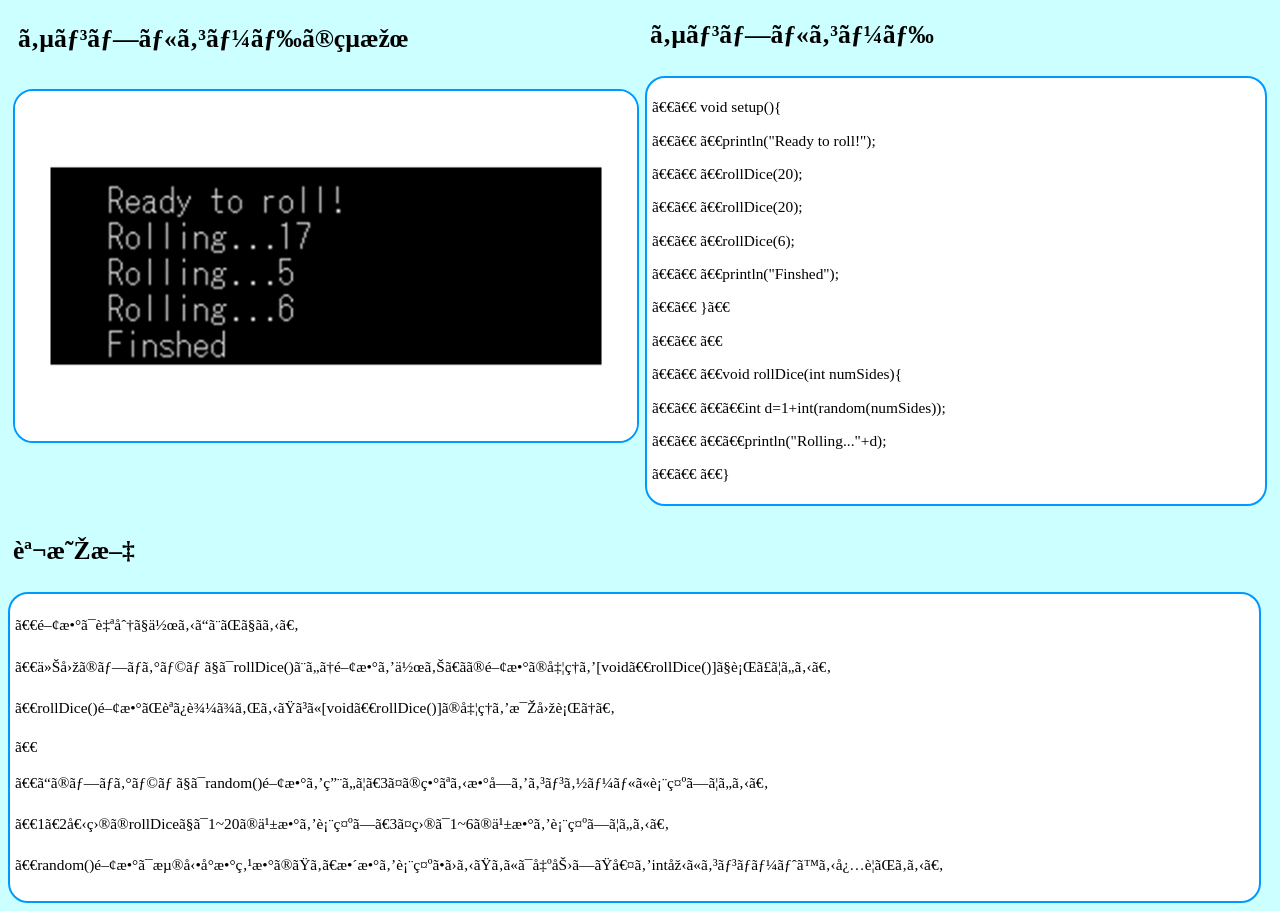
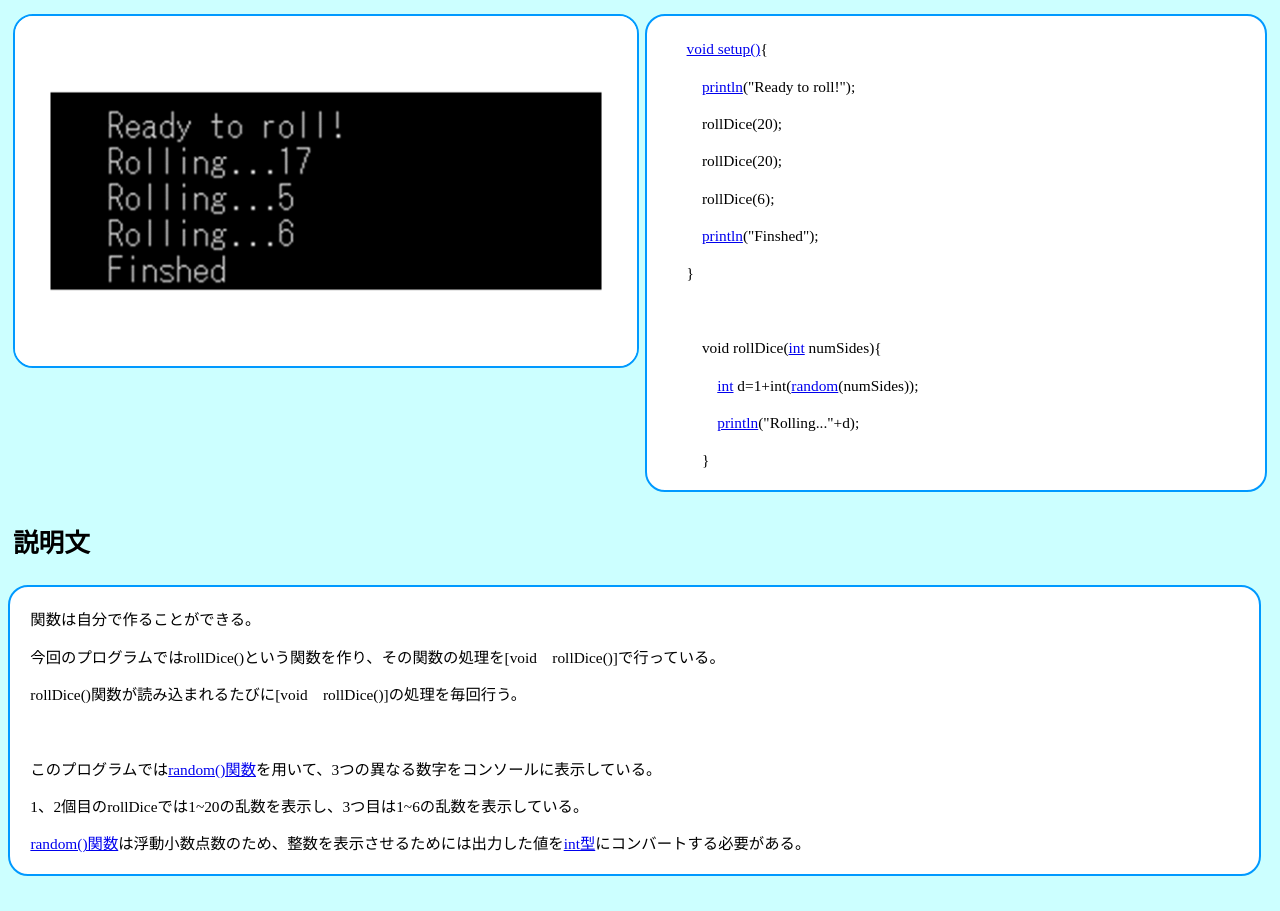
Before and after one commit to o-saringu/9-1, a plain HTML site: page index.html in a window 1280 px wide. Shown: the part 320-1231 px from the top of the page. After the commit the page ends 1204 px from the top, so only its background shows below. Drawn offline with Linux system fonts and the light colour scheme.

Commit message:
Update index.html

```diff
--- a/index.html
+++ b/index.html
@@ -1,7 +1,14 @@
 <!DOCTYPE html>
+<html lang="jp">
+
 <head>
-<meta charset="UTF=8">
-<link rel="stylesheet" href="style.css">
+  <meta charset="UTF-8">
+  <link rel="stylesheet" href="style.css">
+  <meta name="viewport" content="width=device-width, initial-scale=1.0">
+
+<link rel="preconnect" href="https://fonts.googleapis.com">
+<link rel="preconnect" href="https://fonts.gstatic.com" crossorigin>
+<link href="https://fonts.googleapis.com/css2?family=Bangers&family=M+PLUS+1p:wght@500&family=Oswald&display=swap" rel="stylesheet">
 </head>
 
 <body>
@@ -22,17 +29,17 @@
 	<div class="yoko1">
 	<div class="komidasi2"><p>サンプルコード</div>
 	<div class="code">
-		<p>　　	void setup(){
-		<p>　　	　println("Ready to roll!");
+		<p>　　	<a href="https://o-saringu.github.io/5-2/"target="_blank" rel="noopener noreferrer" >void setup()</a>{
+		<p>　　	　<a href="https://o-saringu.github.io/printIn/"target="_blank" rel="noopener noreferrer" >println</a>("Ready to roll!");
 		<p>　　	　rollDice(20);
 		<p>　　	　rollDice(20);
 		<p>　　	　rollDice(6);
-		<p>　　	　println("Finshed");
+		<p>　　	　<a href="https://o-saringu.github.io/printIn/"target="_blank" rel="noopener noreferrer" >println</a>("Finshed");
 		<p>　　	}
 		<p>
-		<p>　　	　void rollDice(int numSides){
-		<p>　　	　　int d=1+int(random(numSides));
-		<p>　　	　　println("Rolling..."+d);
+		<p>　　	　void rollDice(<a href="https://o-saringu.github.io/de-ta/"target="_blank" rel="noopener noreferrer" >int</a> numSides){
+		<p>　　	　　<a href="https://o-saringu.github.io/de-ta/"target="_blank" rel="noopener noreferrer" >int</a> d=1+int(<a href="https://o-saringu.github.io/8-5/"target="_blank" rel="noopener noreferrer" >random</a>(numSides));
+		<p>　　	　　<a href="https://o-saringu.github.io/printin/"target="_blank" rel="noopener noreferrer" >println</a>("Rolling..."+d);
 		<p>　　	　}
 	</div>
 	</div>
@@ -45,9 +52,9 @@
 	<p>　今回のプログラムではrollDice()という関数を作り、その関数の処理を[void　rollDice()]で行っている。
 	<p>　rollDice()関数が読み込まれるたびに[void　rollDice()]の処理を毎回行う。
 	<p>
-	<p>　このプログラムではrandom()関数を用いて、3つの異なる数字をコンソールに表示している。
+	<p>　このプログラムでは<a href="https://o-saringu.github.io/8-5/"target="_blank" rel="noopener noreferrer" >random()関数</a>を用いて、3つの異なる数字をコンソールに表示している。
 	<p>　1、2個目のrollDiceでは1~20の乱数を表示し、3つ目は1~6の乱数を表示している。
-	<p>　random()関数は浮動小数点数のため、整数を表示させるためには出力した値をint型にコンバートする必要がある。
+	<p>　<a href="https://o-saringu.github.io/8-5/"target="_blank" rel="noopener noreferrer" >random()関数</a>は浮動小数点数のため、整数を表示させるためには出力した値を<a href="https://o-saringu.github.io/de-ta/"target="_blank" rel="noopener noreferrer" >int型</a>にコンバートする必要がある。
 </div>
 
 </body>
```
